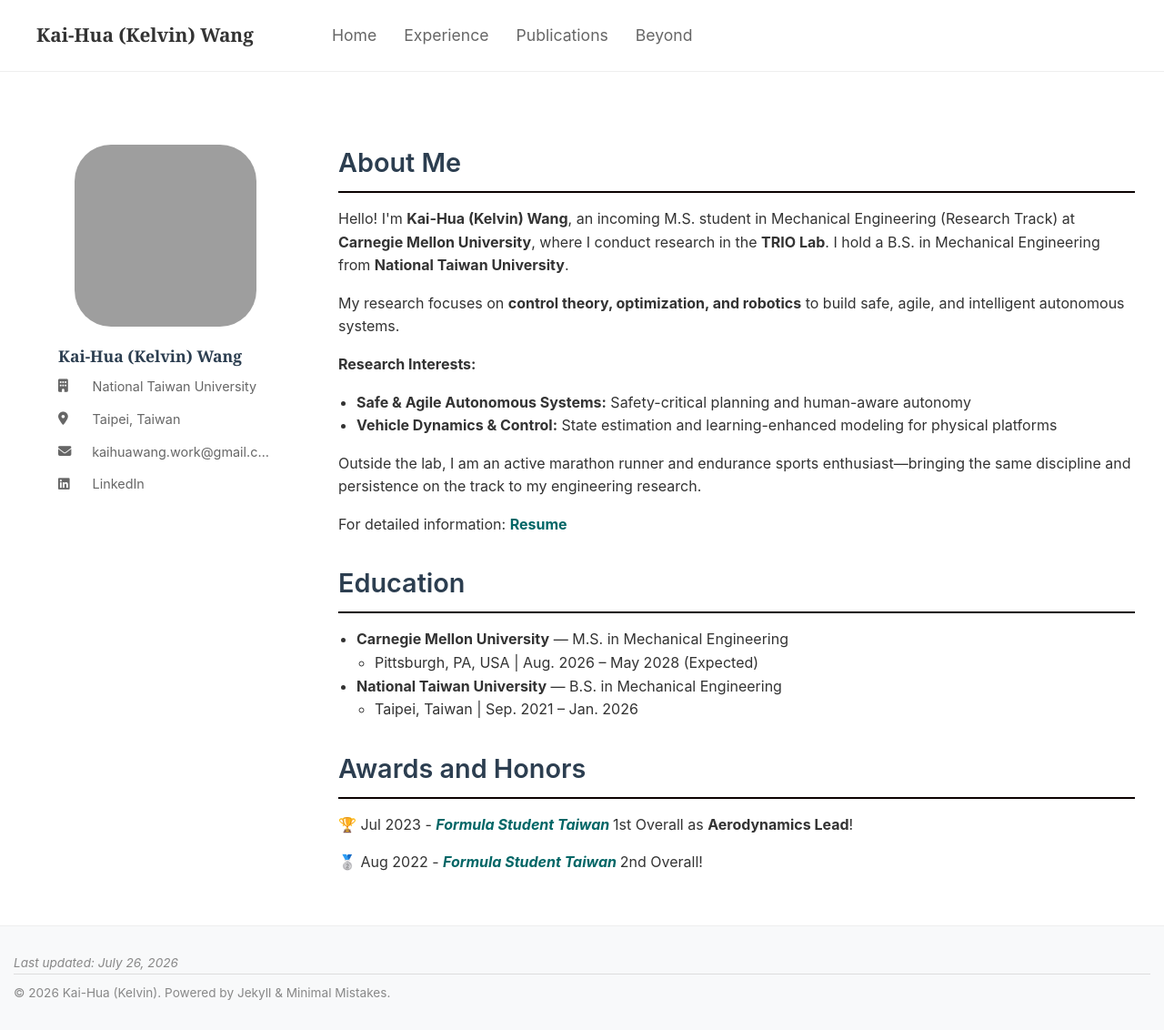
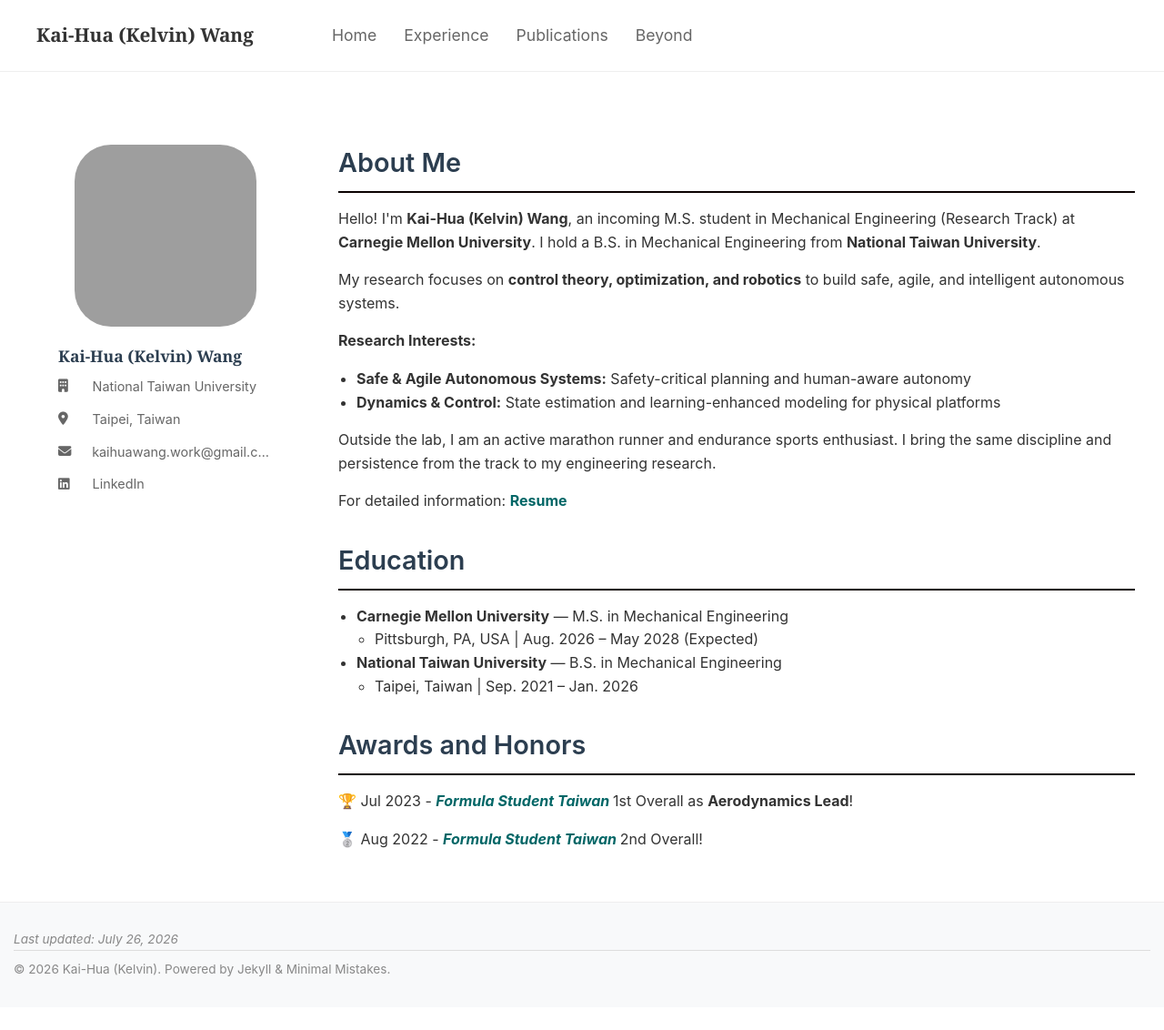
Before and after one commit to Kelvin1106/Kelvin1106.github.io, a Jekyll site: the page built from pages/home.md, in a window 1280 px wide and 1132 px high. Shown: the whole window at 91% size. Built offline with Jekyll 4.4.1, drawn with Linux system fonts in a browser that asks for light colours; grey boxes are pictures that could not be loaded.

Commit message:
Update home.md

```diff
--- a/pages/home.md
+++ b/pages/home.md
@@ -235,7 +235,7 @@ ul {
         <!-- About Me Section -->
         <h3 class="experience-section-title">About Me</h3>
         <p>
-            Hello! I'm <strong>Kai-Hua (Kelvin) Wang</strong>, an incoming M.S. student in Mechanical Engineering (Research Track) at <strong>Carnegie Mellon University</strong>, where I conduct research in the <strong>TRIO Lab</strong>. I hold a B.S. in Mechanical Engineering from <strong>National Taiwan University</strong>.
+            Hello! I'm <strong>Kai-Hua (Kelvin) Wang</strong>, an incoming M.S. student in Mechanical Engineering (Research Track) at <strong>Carnegie Mellon University</strong>. I hold a B.S. in Mechanical Engineering from <strong>National Taiwan University</strong>.
         </p>
         <p>
             My research focuses on <strong>control theory, optimization, and robotics</strong> to build safe, agile, and intelligent autonomous systems.
@@ -243,10 +243,10 @@ ul {
         <p><strong>Research Interests:</strong></p>
         <ul>
             <li><strong>Safe & Agile Autonomous Systems:</strong> Safety-critical planning and human-aware autonomy</li>
-            <li><strong>Vehicle Dynamics & Control:</strong> State estimation and learning-enhanced modeling for physical platforms</li>
+            <li><strong>Dynamics & Control:</strong> State estimation and learning-enhanced modeling for physical platforms</li>
         </ul>
         <p>
-            Outside the lab, I am an active marathon runner and endurance sports enthusiast—bringing the same discipline and persistence on the track to my engineering research.
+            Outside the lab, I am an active marathon runner and endurance sports enthusiast. I bring the same discipline and persistence from the track to my engineering research.
         </p>
         <p>
             For detailed information:
```
